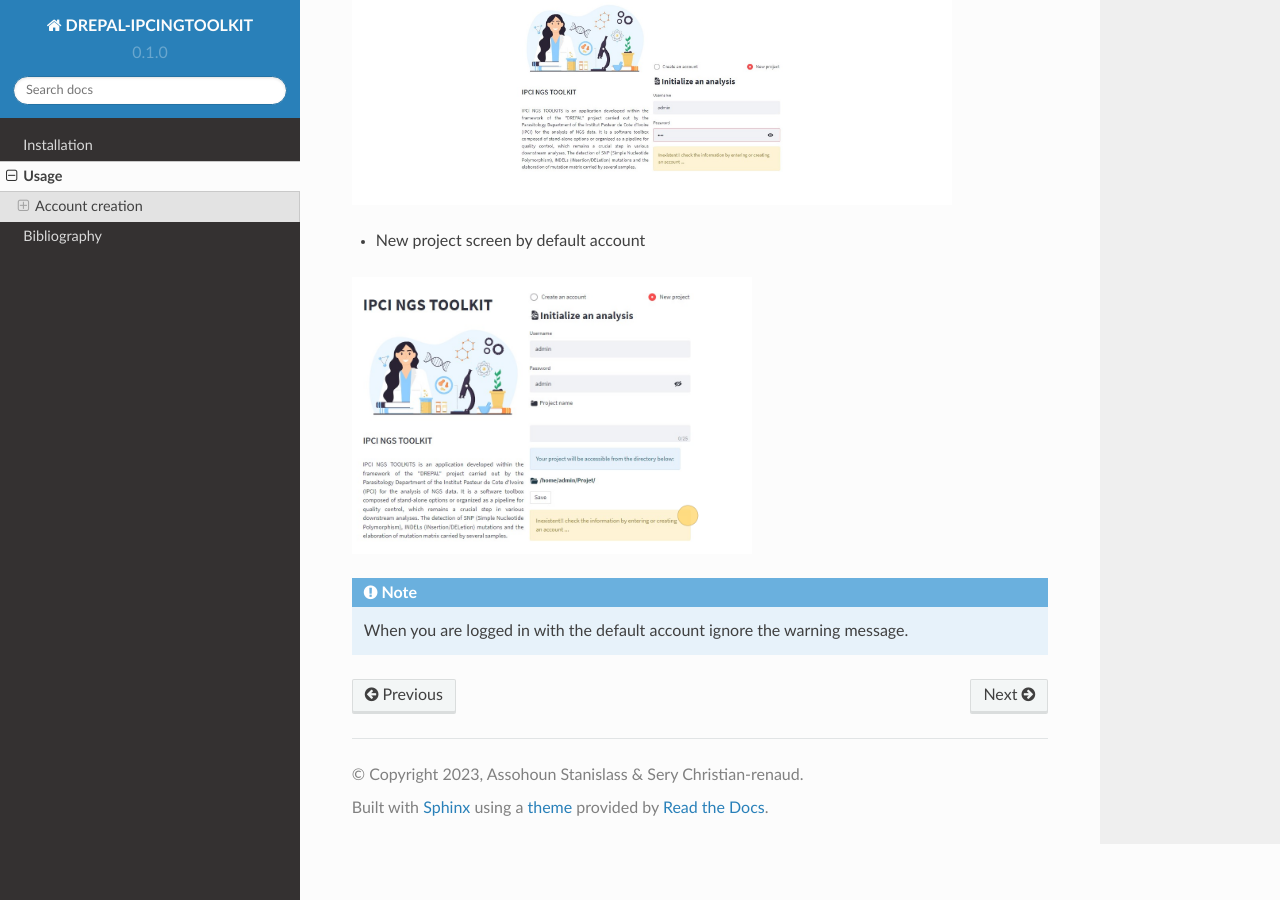
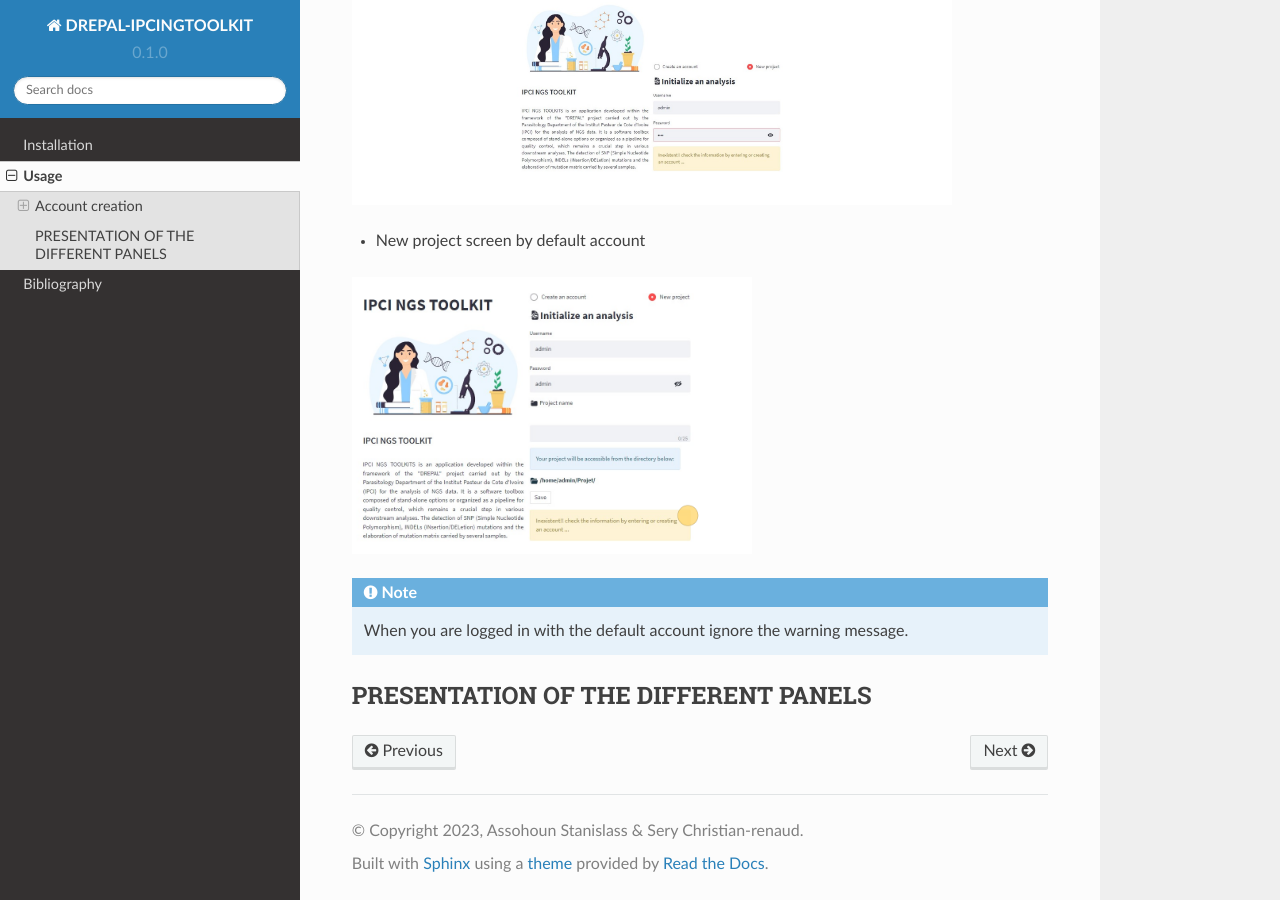
Before and after one commit to rezar12/DREPAL-IPCITOOLSKIT-DOC, a Sphinx documentation site: the page built from docs/source/Usage.rst, in a window 1280 px wide and 900 px high, scrolled down 1732 px. Built offline with Sphinx 7.4.7 and the Read the Docs theme 2.0.0, drawn with Linux system fonts in a browser that asks for light colours.

Commit message:
Update Usage.rst

```diff
--- a/docs/source/Usage.rst
+++ b/docs/source/Usage.rst
@@ -51,3 +51,6 @@
 .. Note::
 
   When you are logged in with the default account ignore the warning message.
+
+PRESENTATION OF THE DIFFERENT PANELS
+-------------------------------------
```
